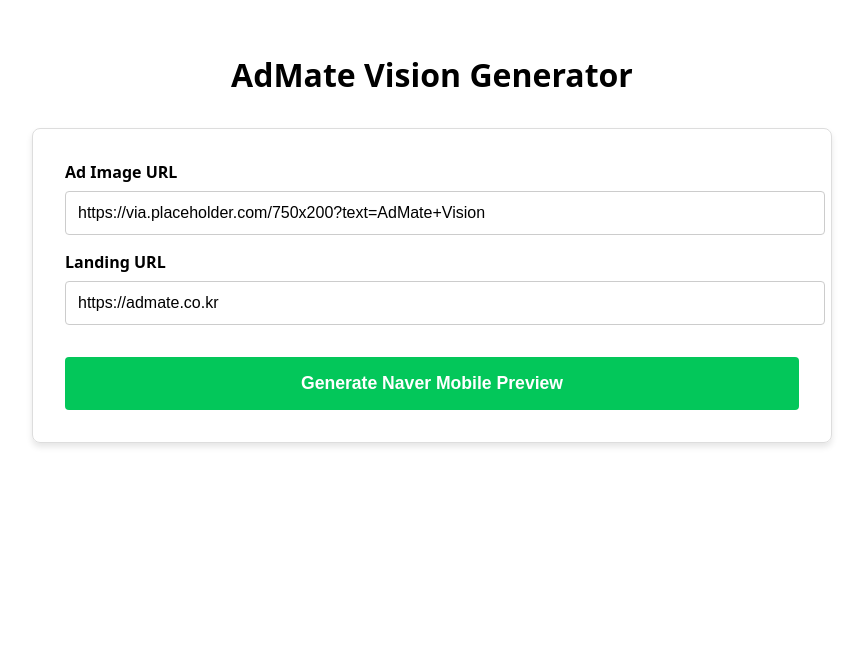
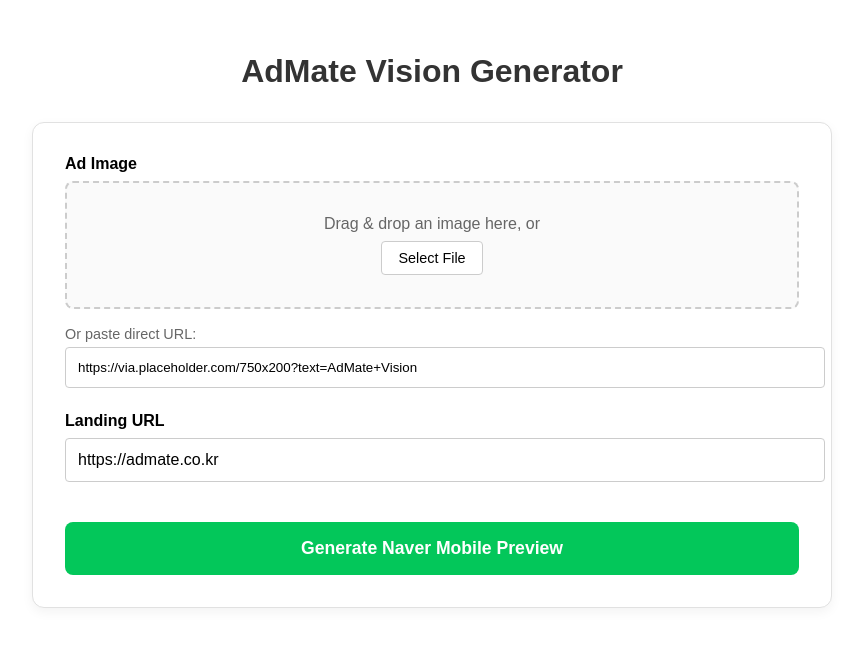
Before and after one commit to Jhongjin/AdMate-Vision, a Next.js app: page / in a window 1280 px wide. Shown: the top 646 px of the page, without its empty margins (208-1071 px from the left). Built offline with nearby package versions, Linux system fonts and the light colour scheme.

Commit message:
feat: add image upload and clickable preview

```diff
--- a/package.json
+++ b/package.json
@@ -10,6 +10,7 @@
   "license": "ISC",
   "description": "",
   "dependencies": {
+    "@vercel/blob": "^2.0.0",
     "next": "^16.1.1",
     "playwright-core": "^1.57.0",
     "react": "^19.2.3",
--- a/src/app/page.tsx
+++ b/src/app/page.tsx
@@ -1,13 +1,74 @@
 'use client';
 
-import { useState } from 'react';
+import { useState, useCallback } from 'react';
 
 export default function Home() {
     const [imageUrl, setImageUrl] = useState('https://via.placeholder.com/750x200?text=AdMate+Vision');
     const [landingUrl, setLandingUrl] = useState('https://admate.co.kr');
     const [resultImage, setResultImage] = useState<string | null>(null);
     const [loading, setLoading] = useState(false);
+    const [uploading, setUploading] = useState(false); // New state for upload
     const [error, setError] = useState<string | null>(null);
+    const [dragActive, setDragActive] = useState(false); // Drag state
+
+    // Handle Drag Events
+    const handleDrag = useCallback((e: React.DragEvent) => {
+        e.preventDefault();
+        e.stopPropagation();
+        if (e.type === 'dragenter' || e.type === 'dragover') {
+            setDragActive(true);
+        } else if (e.type === 'dragleave') {
+            setDragActive(false);
+        }
+    }, []);
+
+    // Handle File Drop/Select
+    const handleFile = async (files: FileList | null) => {
+        if (!files || files.length === 0) return;
+
+        const file = files[0];
+        if (!file.type.startsWith('image/')) {
+            setError('Please upload an image file.');
+            return;
+        }
+
+        setUploading(true);
+        setError(null);
+        try {
+            const response = await fetch(`/api/upload?filename=${file.name}`, {
+                method: 'POST',
+                body: file,
+            });
+
+            const newBlob = await response.json();
+            if (newBlob.url) {
+                setImageUrl(newBlob.url);
+            } else {
+                throw new Error('Upload failed');
+            }
+        } catch (err: any) {
+            setError('Image upload failed: ' + err.message);
+        } finally {
+            setUploading(false);
+            setDragActive(false);
+        }
+    };
+
+    const handleDrop = useCallback((e: React.DragEvent) => {
+        e.preventDefault();
+        e.stopPropagation();
+        setDragActive(false);
+        if (e.dataTransfer.files && e.dataTransfer.files[0]) {
+            handleFile(e.dataTransfer.files);
+        }
+    }, []);
+
+    const handleChange = (e: React.ChangeEvent<HTMLInputElement>) => {
+        e.preventDefault();
+        if (e.target.files && e.target.files[0]) {
+            handleFile(e.target.files);
+        }
+    };
 
     const handleSubmit = async (e: React.FormEvent) => {
         e.preventDefault();
@@ -41,27 +102,79 @@ export default function Home() {
     };
 
     return (
-        <div style={{ maxWidth: '800px', margin: '0 auto', padding: '2rem' }}>
-            <h1 style={{ textAlign: 'center', marginBottom: '2rem' }}>AdMate Vision Generator</h1>
+        <div style={{ maxWidth: '800px', margin: '0 auto', padding: '2rem', fontFamily: 'sans-serif' }}>
+            <h1 style={{ textAlign: 'center', marginBottom: '2rem', color: '#333' }}>AdMate Vision Generator</h1>
 
             <form onSubmit={handleSubmit} style={{
                 display: 'flex',
                 flexDirection: 'column',
-                gap: '1rem',
+                gap: '1.5rem',
                 padding: '2rem',
-                border: '1px solid #ddd',
+                border: '1px solid #e1e1e1',
+                borderRadius: '12px',
+                boxShadow: '0 4px 12px rgba(0,0,0,0.05)',
+                backgroundColor: '#fff'
+            }}>
+                {/* Upload Area */}
+                <div>
+                    <label style={{ display: 'block', marginBottom: '0.5rem', fontWeight: 'bold' }}>Ad Image</label>
+                    <div
+                        onDragEnter={handleDrag}
+                        onDragLeave={handleDrag}
+                        onDragOver={handleDrag}
+                        onDrop={handleDrop}
+                        style={{
+                            border: dragActive ? '2px dashed #03c75a' : '2px dashed #ccc',
                             borderRadius: '8px',
-                boxShadow: '0 4px 6px rgba(0,0,0,0.1)'
-            }}>
-                <div>
-                    <label style={{ display: 'block', marginBottom: '0.5rem', fontWeight: 'bold' }}>Ad Image URL</label>
+                            padding: '2rem',
+                            textAlign: 'center',
+                            backgroundColor: dragActive ? '#f0fdf4' : '#fafafa',
+                            transition: 'all 0.2s',
+                            position: 'relative'
+                        }}
+                    >
+                        {uploading ? (
+                            <p style={{ color: '#03c75a', fontWeight: 'bold' }}>Image Uploading...</p>
+                        ) : (
+                            <>
+                                <p style={{ margin: 0, color: '#666' }}>Drag & drop an image here, or</p>
+                                <input
+                                    type="file"
+                                    id="file-upload"
+                                    style={{ display: 'none' }}
+                                    onChange={handleChange}
+                                    accept="image/*"
+                                />
+                                <label
+                                    htmlFor="file-upload"
+                                    style={{
+                                        display: 'inline-block',
+                                        marginTop: '0.5rem',
+                                        padding: '0.5rem 1rem',
+                                        backgroundColor: '#fff',
+                                        border: '1px solid #ccc',
+                                        borderRadius: '4px',
+                                        cursor: 'pointer',
+                                        fontSize: '0.9rem'
+                                    }}
+                                >
+                                    Select File
+                                </label>
+                            </>
+                        )}
+                    </div>
+
+                    <div style={{ marginTop: '1rem' }}>
+                        <label style={{ fontSize: '0.9rem', color: '#666' }}>Or paste direct URL:</label>
                         <input
                             type="text"
                             value={imageUrl}
                             onChange={(e) => setImageUrl(e.target.value)}
-                        style={{ width: '100%', padding: '0.75rem', fontSize: '1rem', border: '1px solid #ccc', borderRadius: '4px' }}
+                            style={{ width: '100%', padding: '0.75rem', marginTop: '0.25rem', border: '1px solid #ccc', borderRadius: '4px' }}
+                            placeholder="https://..."
                             required
                         />
+                    </div>
                 </div>
 
                 <div>
@@ -77,44 +190,64 @@ export default function Home() {
 
                 <button
                     type="submit"
-                    disabled={loading}
+                    disabled={loading || uploading}
                     style={{
                         marginTop: '1rem',
                         padding: '1rem',
                         fontSize: '1.1rem',
-                        backgroundColor: loading ? '#ccc' : '#03c75a',
+                        backgroundColor: (loading || uploading) ? '#ccc' : '#03c75a',
                         color: 'white',
                         border: 'none',
-                        borderRadius: '4px',
-                        cursor: loading ? 'not-allowed' : 'pointer',
-                        fontWeight: 'bold'
+                        borderRadius: '8px',
+                        cursor: (loading || uploading) ? 'not-allowed' : 'pointer',
+                        fontWeight: 'bold',
+                        transition: 'background-color 0.2s'
                     }}
                 >
                     {loading ? 'Generating Preview...' : 'Generate Naver Mobile Preview'}
                 </button>
 
                 {error && (
-                    <div style={{ padding: '1rem', backgroundColor: '#fee2e2', color: '#dc2626', borderRadius: '4px', marginTop: '1rem' }}>
-                        Error: {error}
+                    <div style={{ padding: '1rem', backgroundColor: '#fee2e2', color: '#dc2626', borderRadius: '4px', textAlign: 'center' }}>
+                        {error}
                     </div>
                 )}
             </form>
 
             {resultImage && (
-                <div style={{ marginTop: '2rem', textAlign: 'center' }}>
-                    <h2 style={{ marginBottom: '1rem' }}>Preview Result</h2>
-                    <div style={{ border: '1px solid #ddd', padding: '10px', display: 'inline-block', borderRadius: '8px' }}>
+                <div style={{ marginTop: '3rem', textAlign: 'center', animation: 'fadeIn 0.5s' }}>
+                    <h2 style={{ marginBottom: '1.5rem', color: '#333' }}>Preview Result</h2>
+
+                    <div style={{ display: 'inline-block', position: 'relative' }}>
+                        {/* Clickable Wrapper */}
+                        <a href={landingUrl} target="_blank" rel="noopener noreferrer" style={{ display: 'block', cursor: 'pointer' }}>
+                            <div style={{
+                                border: '1px solid #e1e1e1',
+                                padding: '10px',
+                                borderRadius: '16px',
+                                boxShadow: '0 10px 25px rgba(0,0,0,0.1)',
+                                backgroundColor: '#fff'
+                            }}>
                                 <img
                                     src={resultImage}
                                     alt="Generated Preview"
-                            style={{ maxWidth: '100%', height: 'auto', maxHeight: '80vh', display: 'block' }}
+                                    style={{ maxWidth: '100%', height: 'auto', maxHeight: '80vh', display: 'block', borderRadius: '8px' }}
                                 />
                             </div>
-                    <p style={{ marginTop: '1rem', color: '#666' }}>
-                        * This is a simulation on iPhone 13 viewport (m.naver.com)
+                        </a>
+                        <p style={{ marginTop: '1.5rem', color: '#666', fontSize: '0.95rem' }}>
+                            ※ 결과물 이미지를 클릭하면 설정한 랜딩 페이지로 이동합니다
                         </p>
                     </div>
+                </div>
             )}
+
+            <style jsx global>{`
+        @keyframes fadeIn {
+            from { opacity: 0; transform: translateY(10px); }
+            to { opacity: 1; transform: translateY(0); }
+        }
+      `}</style>
         </div>
     );
 }
```
Also changed, not shown: src/app/api/upload/route.ts (added, +22 -0 lines), 1 other file (tests, documents, lock files or other folders). Lines whose indentation alone changed are shown as unchanged.
